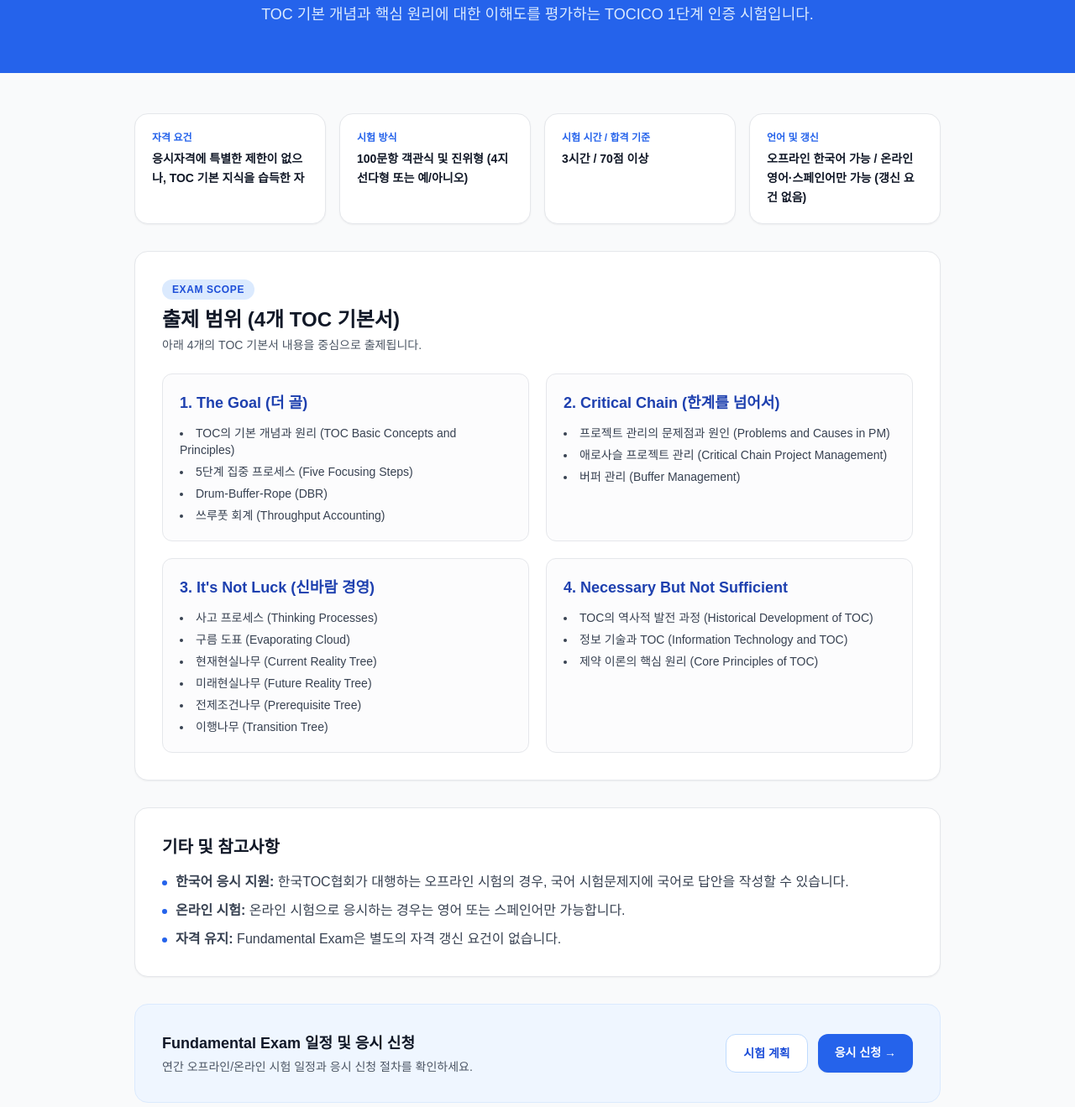
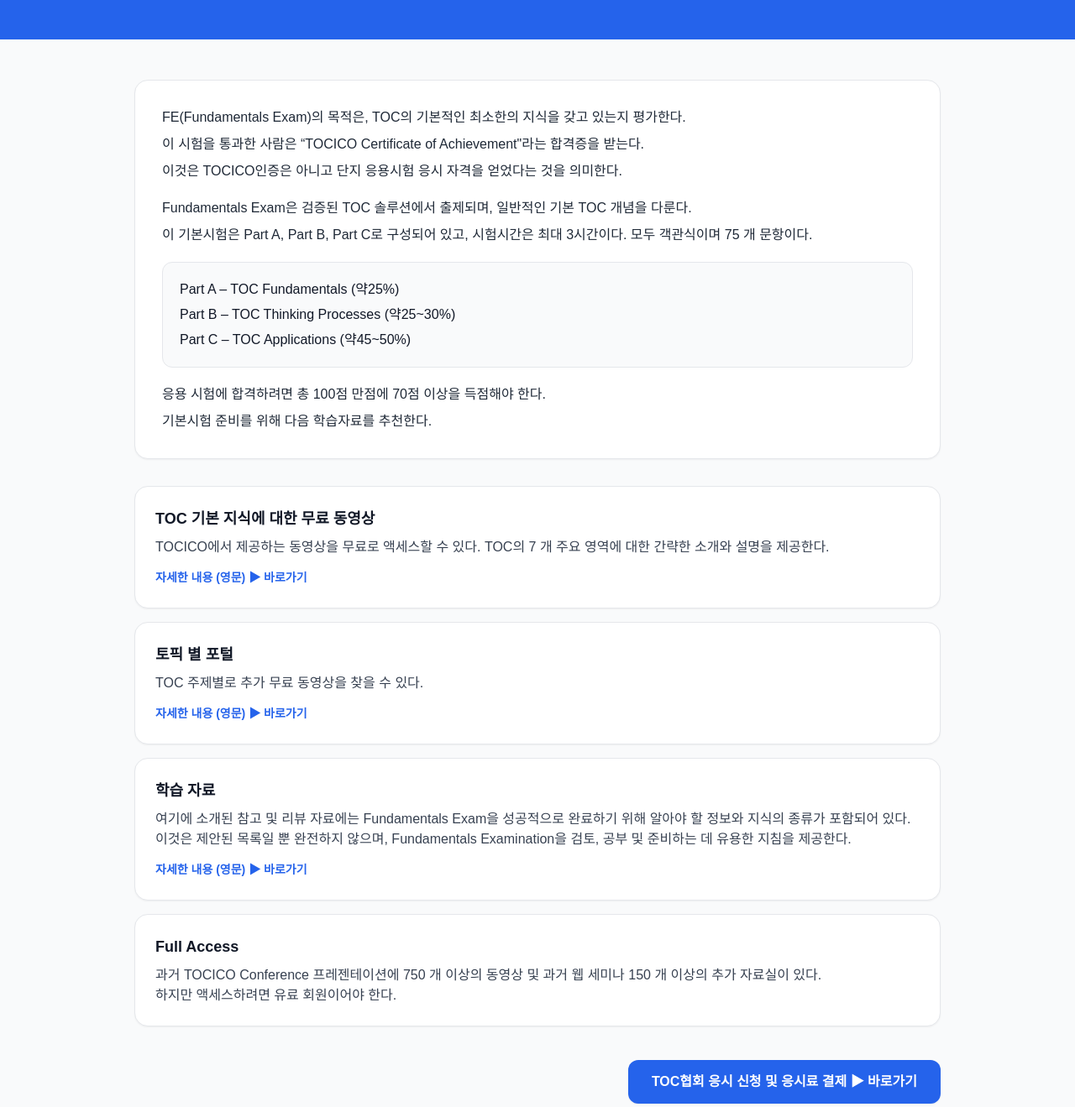
Before and after one commit to tockoreaorg/homepage, a plain HTML site: page fund-exam.html in a window 1280 px wide. Shown: the part 185-1504 px from the top of the page at 84% size. Drawn offline with nearby package versions, Linux system fonts and the light colour scheme; a web font is replaced by a local one.

Commit message:
Update fund-exam.html to match tockorea.org/pages/fund-exam verbatim

```diff
--- a/fund-exam.html
+++ b/fund-exam.html
@@ -363,115 +363,89 @@
     <section class="bg-blue-600 text-white py-12 sm:py-14 px-4 sm:px-6 lg:px-8">
         <div class="max-w-7xl mx-auto text-center">
             <h1 class="text-3xl md:text-4xl font-bold tracking-tight">Fundamental Exam</h1>
-            <p class="mt-3 text-blue-100 text-base md:text-lg max-w-3xl mx-auto leading-relaxed">
-                TOC 기본 개념과 핵심 원리에 대한 이해도를 평가하는 TOCICO 1단계 인증 시험입니다.
-            </p>
         </div>
     </section>
 
     <!-- 3. 메인 콘텐츠: Fundamental Exam -->
     <main class="flex-grow max-w-5xl mx-auto px-4 sm:px-6 lg:px-8 py-12 w-full space-y-8">
 
-        <!-- 기본 정보 요약 카드 -->
-        <section class="grid grid-cols-1 md:grid-cols-2 lg:grid-cols-4 gap-4">
-            <div class="bg-white rounded-2xl p-5 border border-gray-200 shadow-sm">
-                <p class="text-xs font-bold text-blue-600 uppercase">자격 요건</p>
-                <p class="text-sm font-semibold text-gray-900 mt-1.5 leading-relaxed">응시자격에 특별한 제한이 없으나, TOC 기본 지식을 습득한 자</p>
+        <!-- 시험 개요 -->
+        <section class="bg-white rounded-2xl p-6 sm:p-8 border border-gray-200 shadow-sm space-y-5 text-gray-800 text-sm sm:text-base leading-relaxed">
+            <div class="space-y-2">
+                <p>FE(Fundamentals Exam)의 목적은, TOC의 기본적인 최소한의 지식을 갖고 있는지 평가한다.</p>
+                <p>이 시험을 통과한 사람은 “TOCICO Certificate of Achievement"라는 합격증을 받는다.</p>
+                <p>이것은 TOCICO인증은 아니고 단지 응용시험 응시 자격을 얻었다는 것을 의미한다.</p>
             </div>
-            <div class="bg-white rounded-2xl p-5 border border-gray-200 shadow-sm">
-                <p class="text-xs font-bold text-blue-600 uppercase">시험 방식</p>
-                <p class="text-sm font-semibold text-gray-900 mt-1.5 leading-relaxed">100문항 객관식 및 진위형 (4지 선다형 또는 예/아니오)</p>
+
+            <div class="space-y-2">
+                <p>Fundamentals Exam은 검증된 TOC 솔루션에서 출제되며, 일반적인 기본 TOC 개념을 다룬다.</p>
+                <p>이 기본시험은 Part A, Part B, Part C로 구성되어 있고, 시험시간은 최대 3시간이다. 모두 객관식이며 75 개 문항이다.</p>
             </div>
-            <div class="bg-white rounded-2xl p-5 border border-gray-200 shadow-sm">
-                <p class="text-xs font-bold text-blue-600 uppercase">시험 시간 / 합격 기준</p>
-                <p class="text-sm font-semibold text-gray-900 mt-1.5 leading-relaxed">3시간 / 70점 이상</p>
-            </div>
-            <div class="bg-white rounded-2xl p-5 border border-gray-200 shadow-sm">
-                <p class="text-xs font-bold text-blue-600 uppercase">언어 및 갱신</p>
-                <p class="text-sm font-semibold text-gray-900 mt-1.5 leading-relaxed">오프라인 한국어 가능 / 온라인 영어·스페인어만 가능 (갱신 요건 없음)</p>
+
+            <ul class="bg-gray-50 border border-gray-200 rounded-xl p-5 space-y-1.5 font-medium text-gray-900">
+                <li>Part A – TOC Fundamentals (약25%)</li>
+                <li>Part B – TOC Thinking Processes (약25~30%)</li>
+                <li>Part C – TOC Applications (약45~50%)</li>
+            </ul>
+
+            <div class="space-y-2">
+                <p>응용 시험에 합격하려면 총 100점 만점에 70점 이상을 득점해야 한다.</p>
+                <p>기본시험 준비를 위해 다음 학습자료를 추천한다.</p>
             </div>
         </section>
 
-        <!-- 출제 범위 -->
-        <section class="bg-white rounded-2xl p-6 sm:p-8 border border-gray-200 shadow-sm">
-            <div class="mb-6">
-                <span class="inline-block bg-blue-100 text-blue-700 text-xs font-bold px-3 py-1 rounded-full uppercase tracking-wider mb-2">Exam Scope</span>
-                <h2 class="text-2xl font-bold text-gray-900">출제 범위 (4개 TOC 기본서)</h2>
-                <p class="text-sm text-gray-600 mt-1">아래 4개의 TOC 기본서 내용을 중심으로 출제됩니다.</p>
-            </div>
+        <!-- 추천 학습자료 -->
+        <section class="space-y-4">
+            <article class="bg-white rounded-2xl p-6 border border-gray-200 shadow-sm">
+                <h2 class="text-lg font-bold text-gray-900 mb-2">TOC 기본 지식에 대한 무료 동영상</h2>
+                <p class="text-sm sm:text-base text-gray-700 leading-relaxed mb-3">
+                    TOCICO에서 제공하는 동영상을 무료로 액세스할 수 있다. TOC의 7 개 주요 영역에 대한 간략한 소개와 설명을 제공한다.
+                </p>
+                <a href="https://www.tocico.org/page/toc_basics_portal" target="_blank" rel="noopener noreferrer"
+                    class="inline-flex items-center text-sm font-bold text-blue-600 hover:underline">
+                    자세한 내용 (영문) ▶ 바로가기
+                </a>
+            </article>
 
-            <div class="grid grid-cols-1 md:grid-cols-2 gap-5">
-                <article class="border border-gray-200 rounded-xl p-5 bg-gray-50/50">
-                    <h3 class="text-lg font-bold text-blue-800 mb-3">1. The Goal (더 골)</h3>
-                    <ul class="space-y-1.5 text-sm text-gray-700 list-disc list-inside">
-                        <li>TOC의 기본 개념과 원리 (TOC Basic Concepts and Principles)</li>
-                        <li>5단계 집중 프로세스 (Five Focusing Steps)</li>
-                        <li>Drum-Buffer-Rope (DBR)</li>
-                        <li>쓰루풋 회계 (Throughput Accounting)</li>
-                    </ul>
-                </article>
+            <article class="bg-white rounded-2xl p-6 border border-gray-200 shadow-sm">
+                <h2 class="text-lg font-bold text-gray-900 mb-2">토픽 별 포털</h2>
+                <p class="text-sm sm:text-base text-gray-700 leading-relaxed mb-3">
+                    TOC 주제별로 추가 무료 동영상을 찾을 수 있다.
+                </p>
+                <a href="https://www.tocico.org/page/portaltopics" target="_blank" rel="noopener noreferrer"
+                    class="inline-flex items-center text-sm font-bold text-blue-600 hover:underline">
+                    자세한 내용 (영문) ▶ 바로가기
+                </a>
+            </article>
 
-                <article class="border border-gray-200 rounded-xl p-5 bg-gray-50/50">
-                    <h3 class="text-lg font-bold text-blue-800 mb-3">2. Critical Chain (한계를 넘어서)</h3>
-                    <ul class="space-y-1.5 text-sm text-gray-700 list-disc list-inside">
-                        <li>프로젝트 관리의 문제점과 원인 (Problems and Causes in PM)</li>
-                        <li>애로사슬 프로젝트 관리 (Critical Chain Project Management)</li>
-                        <li>버퍼 관리 (Buffer Management)</li>
-                    </ul>
-                </article>
+            <article class="bg-white rounded-2xl p-6 border border-gray-200 shadow-sm">
+                <h2 class="text-lg font-bold text-gray-900 mb-2">학습 자료</h2>
+                <p class="text-sm sm:text-base text-gray-700 leading-relaxed mb-3">
+                    여기에 소개된 참고 및 리뷰 자료에는 Fundamentals Exam을 성공적으로 완료하기 위해 알아야 할 정보와 지식의 종류가 포함되어 있다.<br>
+                    이것은 제안된 목록일 뿐 완전하지 않으며, Fundamentals Examination을 검토, 공부 및 준비하는 데 유용한 지침을 제공한다.
+                </p>
+                <a href="https://www.tocico.org/page/fundamentals" target="_blank" rel="noopener noreferrer"
+                    class="inline-flex items-center text-sm font-bold text-blue-600 hover:underline">
+                    자세한 내용 (영문) ▶ 바로가기
+                </a>
+            </article>
 
-                <article class="border border-gray-200 rounded-xl p-5 bg-gray-50/50">
-                    <h3 class="text-lg font-bold text-blue-800 mb-3">3. It's Not Luck (신바람 경영)</h3>
-                    <ul class="space-y-1.5 text-sm text-gray-700 list-disc list-inside">
-                        <li>사고 프로세스 (Thinking Processes)</li>
-                        <li>구름 도표 (Evaporating Cloud)</li>
-                        <li>현재현실나무 (Current Reality Tree)</li>
-                        <li>미래현실나무 (Future Reality Tree)</li>
-                        <li>전제조건나무 (Prerequisite Tree)</li>
-                        <li>이행나무 (Transition Tree)</li>
-                    </ul>
-                </article>
-
-                <article class="border border-gray-200 rounded-xl p-5 bg-gray-50/50">
-                    <h3 class="text-lg font-bold text-blue-800 mb-3">4. Necessary But Not Sufficient</h3>
-                    <ul class="space-y-1.5 text-sm text-gray-700 list-disc list-inside">
-                        <li>TOC의 역사적 발전 과정 (Historical Development of TOC)</li>
-                        <li>정보 기술과 TOC (Information Technology and TOC)</li>
-                        <li>제약 이론의 핵심 원리 (Core Principles of TOC)</li>
-                    </ul>
-                </article>
-            </div>
+            <article class="bg-white rounded-2xl p-6 border border-gray-200 shadow-sm">
+                <h2 class="text-lg font-bold text-gray-900 mb-2">Full Access</h2>
+                <p class="text-sm sm:text-base text-gray-700 leading-relaxed">
+                    과거 TOCICO Conference 프레젠테이션에 750 개 이상의 동영상 및 과거 웹 세미나 150 개 이상의 추가 자료실이 있다.<br>
+                    하지만 액세스하려면 유료 회원이어야 한다.
+                </p>
+            </article>
         </section>
 
-        <!-- 기타 및 참고사항 -->
-        <section class="bg-white rounded-2xl p-6 sm:p-8 border border-gray-200 shadow-sm">
-            <h2 class="text-xl font-bold text-gray-900 mb-4">기타 및 참고사항</h2>
-            <ul class="space-y-2.5 text-sm sm:text-base text-gray-700">
-                <li class="flex items-start gap-2.5">
-                    <span class="w-1.5 h-1.5 rounded-full bg-blue-600 mt-2.5 flex-shrink-0"></span>
-                    <span><strong>한국어 응시 지원:</strong> 한국TOC협회가 대행하는 오프라인 시험의 경우, 국어 시험문제지에 국어로 답안을 작성할 수 있습니다.</span>
-                </li>
-                <li class="flex items-start gap-2.5">
-                    <span class="w-1.5 h-1.5 rounded-full bg-blue-600 mt-2.5 flex-shrink-0"></span>
-                    <span><strong>온라인 시험:</strong> 온라인 시험으로 응시하는 경우는 영어 또는 스페인어만 가능합니다.</span>
-                </li>
-                <li class="flex items-start gap-2.5">
-                    <span class="w-1.5 h-1.5 rounded-full bg-blue-600 mt-2.5 flex-shrink-0"></span>
-                    <span><strong>자격 유지:</strong> Fundamental Exam은 별도의 자격 갱신 요건이 없습니다.</span>
-                </li>
-            </ul>
-        </section>
-
-        <!-- 하단 CTA -->
-        <div class="bg-blue-50 border border-blue-100 rounded-2xl p-6 sm:p-8 flex flex-col sm:flex-row items-start sm:items-center justify-between gap-4">
-            <div>
-                <h4 class="text-lg font-bold text-gray-900">Fundamental Exam 일정 및 응시 신청</h4>
-                <p class="text-sm text-gray-600 mt-1">연간 오프라인/온라인 시험 일정과 응시 신청 절차를 확인하세요.</p>
-            </div>
-            <div class="flex flex-wrap gap-3 w-full sm:w-auto">
-                <a href="exam-plan.html" class="flex-1 sm:flex-initial text-center px-5 py-3 bg-white border border-blue-200 text-blue-700 font-bold rounded-xl hover:bg-blue-100 transition text-sm">시험 계획</a>
-                <a href="exam-reg.html" class="flex-1 sm:flex-initial text-center px-5 py-3 bg-blue-600 text-white font-bold rounded-xl hover:bg-blue-700 transition text-sm shadow-sm">응시 신청 &rarr;</a>
-            </div>
+        <!-- 하단 응시 신청 링크 -->
+        <div class="pt-2 flex justify-center sm:justify-end">
+            <a href="https://docs.google.com/forms/d/e/1FAIpQLSdzOExN3_AJiGGtABYMsnvZ9oN5cV6M-u0_pxU3eloT-oglsg/viewform?usp=preview"
+                target="_blank" rel="noopener noreferrer"
+                class="w-full sm:w-auto text-center px-7 py-3.5 bg-blue-600 text-white font-bold rounded-xl hover:bg-blue-700 transition text-sm sm:text-base shadow-sm">
+                TOC협회 응시 신청 및 응시료 결제 ▶ 바로가기
+            </a>
         </div>
 
     </main>
```
